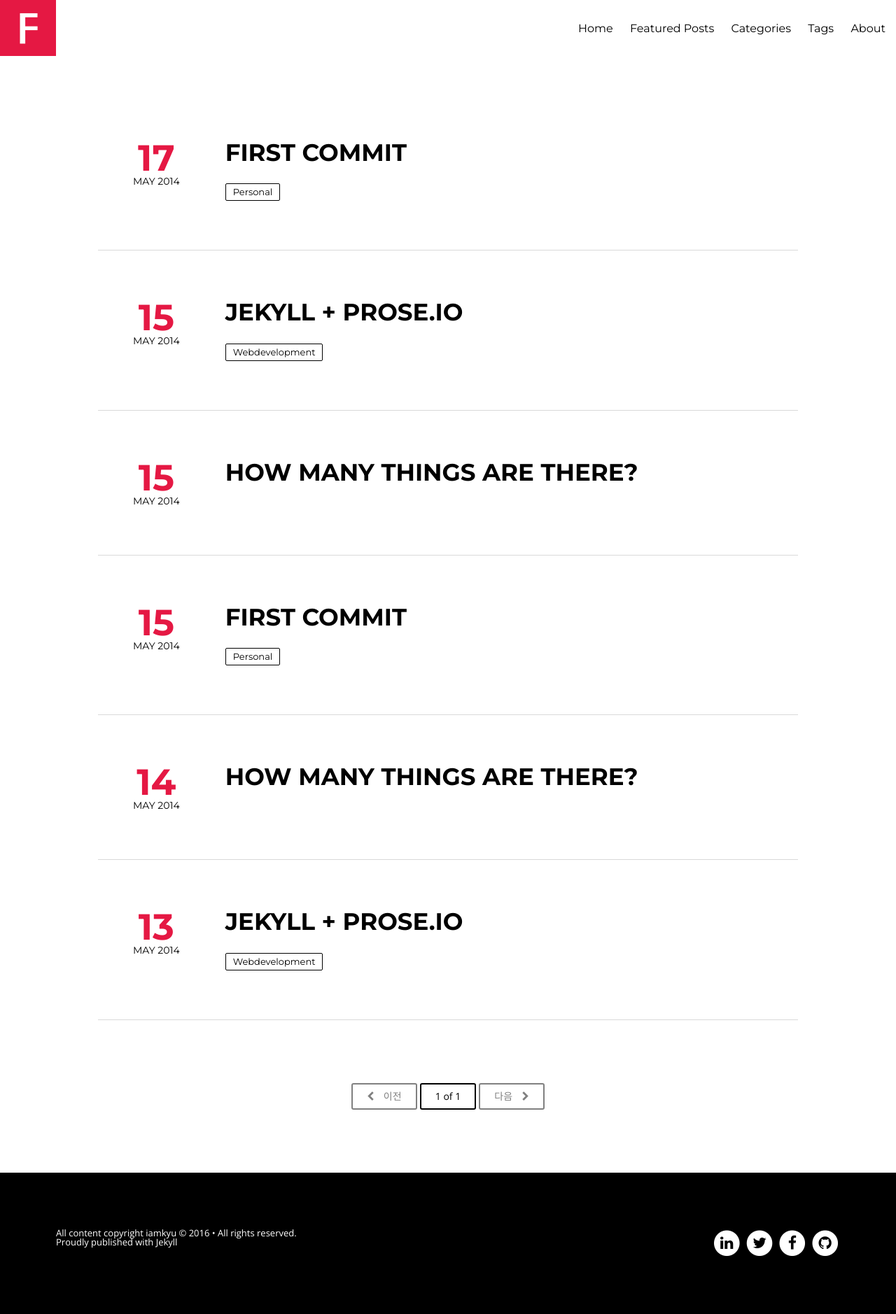
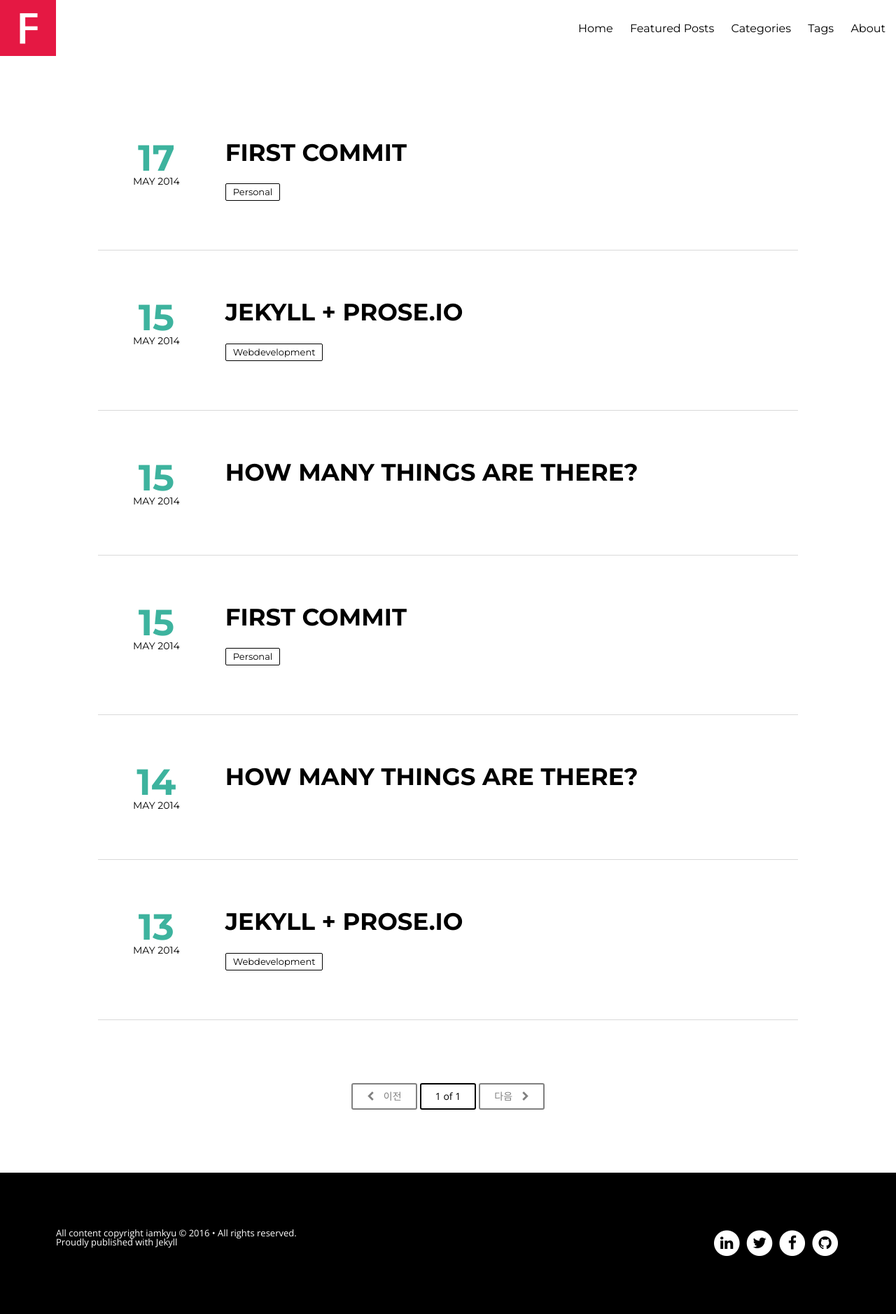
Before and after one commit to iamkyu/iamkyu.github.io, a Jekyll site: the page built from index.html, in a window 1280 px wide. Shown: the whole page at 70% size. Built offline with Jekyll 4.4.1, drawn with Linux system fonts in a browser that asks for light colours; nearby versions of some CDN libraries; the list of posts is cut into pages by our own code.

Commit message:
fix: 컬러관련 css 조정

```diff
--- a/assets/css/postb146.css
+++ b/assets/css/postb146.css
@@ -305,7 +305,7 @@ html, body, .summer-post-container, .summer-post-header {
   .summer-post-share a {
     display: inline-block;
     margin: 0 0.9375rem;
-    color: #e51843; }
+    color: #3db39e; }
   @media only screen and (min-width: 40.063em) {
     .summer-post-share {
       padding-top: 5rem;
--- a/assets/css/styleb146.css
+++ b/assets/css/styleb146.css
@@ -212,7 +212,7 @@ h1, h2, h3, h4, h5, h6 {
       display: block;
       font-size: 3.25rem;
       font-weight: 800;
-      color: #e51843;
+      color: #3db39e;
       font-family: "Montserrat", sans-serif; }
     .summer-content .summer-index-post .summer-post-meta .month-year {
       display: block;
```
